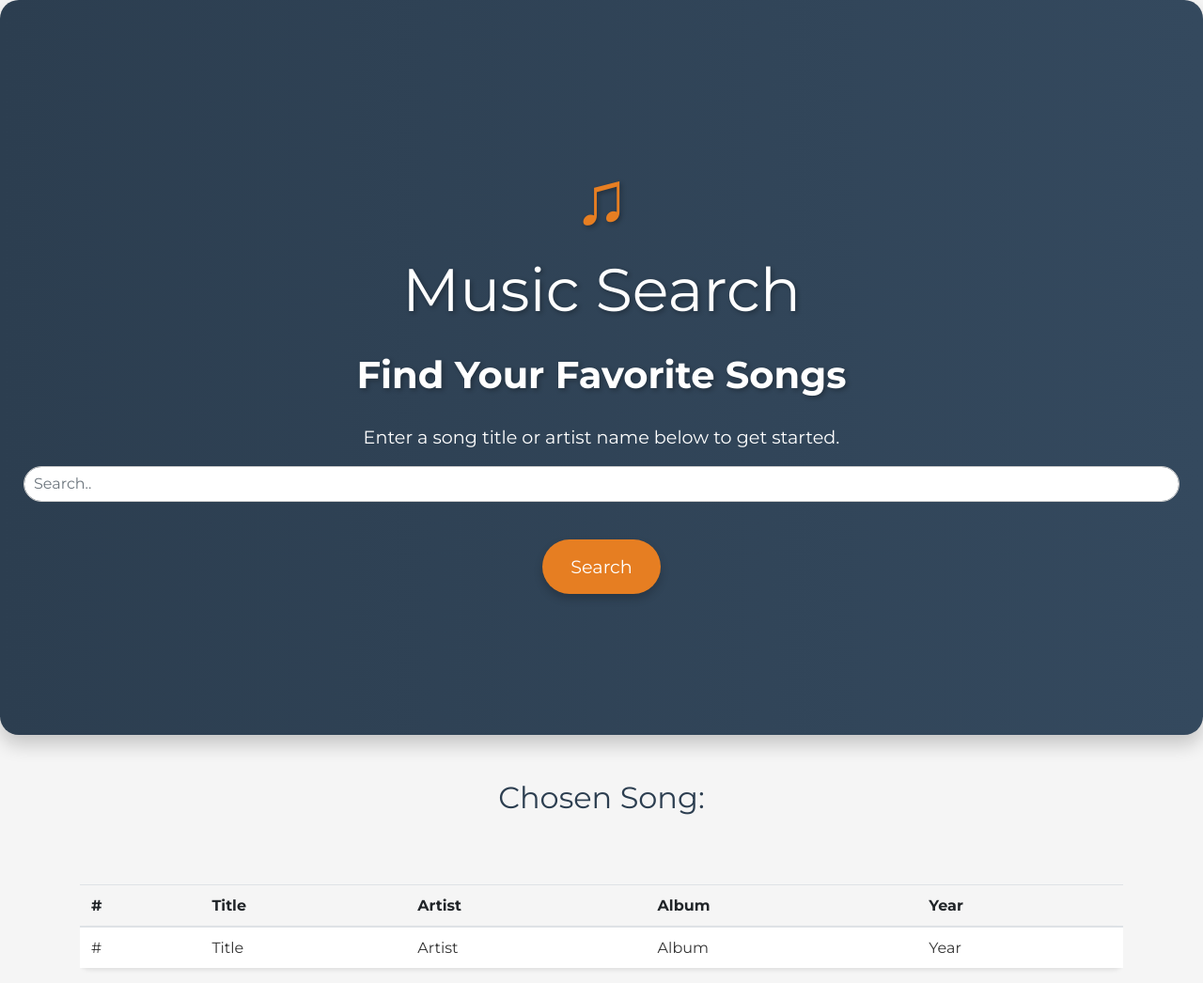
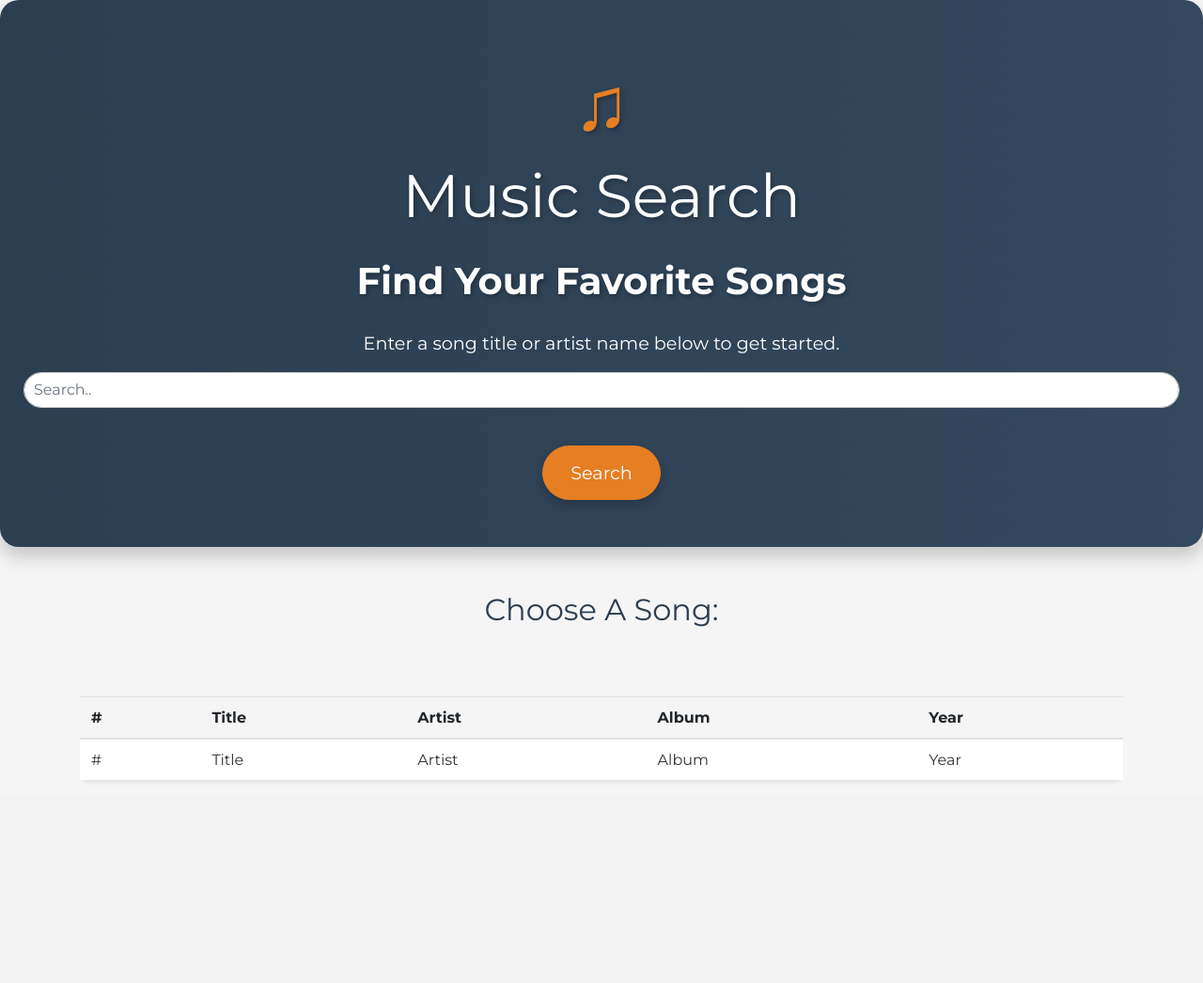
Before and after one commit to psnell2005/codespaces-blank, a Flask app: page / in a window 1280 px wide. Shown: the whole page at 94% size. After the commit the page ends 832 px from the top, so only its background shows below. Run offline with Flask 3, Linux system fonts and the light colour scheme; some libraries are stand-ins or nearby versions.

Commit message:
minor changes

```diff
--- a/Core/static/script.js
+++ b/Core/static/script.js
@@ -3,6 +3,7 @@ document.addEventListener('DOMContentLoaded', function() {
     const searchInput = document.getElementById('searchInput');
     const searchTableBody = document.getElementById('searchTableBody');
     const songInfoContainer = document.getElementById('songInfoContainer');
+
     var apiKey = 'AIzaSyClloF0D3qkEsd9yeCNtp_jAZ6GidZ_y2U';
 
 
--- a/Core/templates/index.html
+++ b/Core/templates/index.html
@@ -5,6 +5,12 @@
     <title>Music Search</title>
     <link rel="stylesheet" href="https://maxcdn.bootstrapcdn.com/bootstrap/4.5.2/css/bootstrap.min.css">
     <link rel="stylesheet" href="https://fonts.googleapis.com/css?family=Montserrat:400,700&display=swap">
+    <script src="https://ajax.googleapis.com/ajax/libs/jquery/3.5.1/jquery.min.js"></script>
+    <script src="https://cdnjs.cloudflare.com/ajax/libs/popper.js/1.16.0/umd/popper.min.js"></script>
+    <script src="https://maxcdn.bootstrapcdn.com/bootstrap/4.5.2/js/bootstrap.min.js"></script>
+    <script src="https://cdn.jsdelivr.net/npm/axios/dist/axios.min.js"></script>
+    <script src="/static/script.js"></script>
+    <script src="https://apis.google.com/js/api.js"></script>
     <style>
         body {
             background-color: #f5f5f5;
@@ -45,7 +51,7 @@
         .jumbotron {
             background-image: linear-gradient(to right, #2c3e50, #34495e);
             color: #fff;
-            padding: 150px 25px;
+            padding: 50px 25px;
             text-align: center;
             border-radius: 20px;
             box-shadow: 0 10px 20px rgba(0, 0, 0, 0.2);
@@ -92,13 +98,16 @@
             font-size: 5em;
             color: #e67e22;
             text-shadow: 2px 2px 5px rgba(0, 0, 0, 0.3);
+            cursor: pointer;
         }
     </style>
 </head>
 <body>
     <div class="jumbotron">
         <div class="jumbotron-content">
-            <span class="music-note">&#9835;</span>
+            <a href="https://video.link/w/dQw4w9WgXcQ">
+                <span class="music-note">&#9835;</span>
+            </a>
             <h1>Music Search</h1>
             <h2>Find Your Favorite Songs</h2>
         </div>
@@ -107,13 +116,13 @@
             <input type="text" id="searchInput" placeholder="Search.." class="form-control">
             <ul id="searchResults"></ul>
         </form>
-        <button class="btn btn-primary" onclick="search()">Search</button>
+        <button class="btn btn-primary" id="searchButton">Search</button>
     </div>
 
     <div class="container mt-5">
         <div class="row">
             <div class="col-md-12">
-                <h2 class="text-center mb-4">Chosen Song:</h2>
+                <h2 class="text-center mb-4">Choose A Song:</h2>
                 <div id="songInfoContainer"></div>
                 <div class="table-responsive">
                     <table class="table mt-5">
@@ -140,12 +149,5 @@
             </div>
         </div>
     </div>
-
-    <script src="https://ajax.googleapis.com/ajax/libs/jquery/3.5.1/jquery.min.js"></script>
-    <script src="https://cdnjs.cloudflare.com/ajax/libs/popper.js/1.16.0/umd/popper.min.js"></script>
-    <script src="https://maxcdn.bootstrapcdn.com/bootstrap/4.5.2/js/bootstrap.min.js"></script>
-    <script src="https://cdn.jsdelivr.net/npm/axios/dist/axios.min.js"></script>
-    <script src="/static/script.js"></script>
-    <script src="https://apis.google.com/js/api.js"></script>
 </body>
 </html>
```
